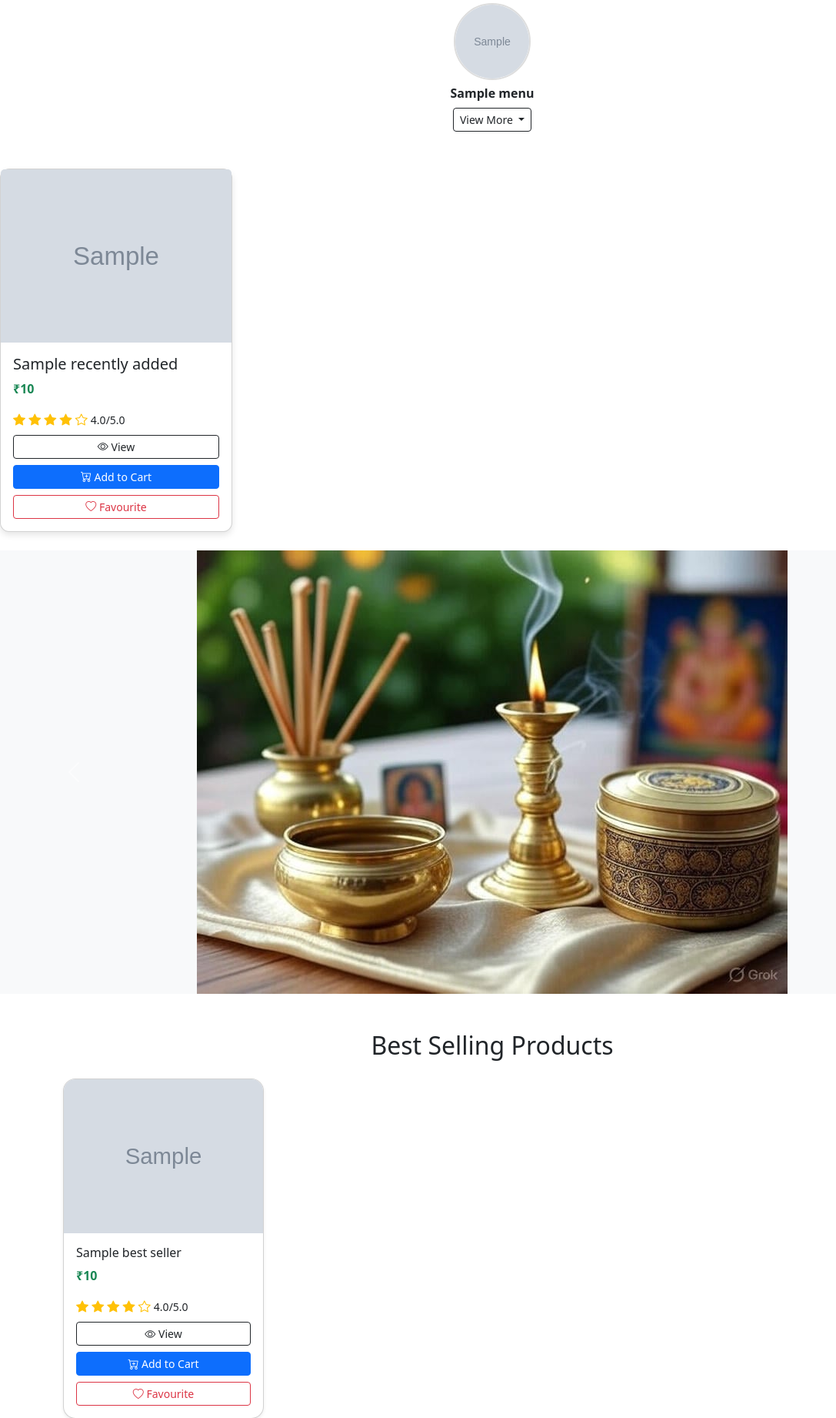
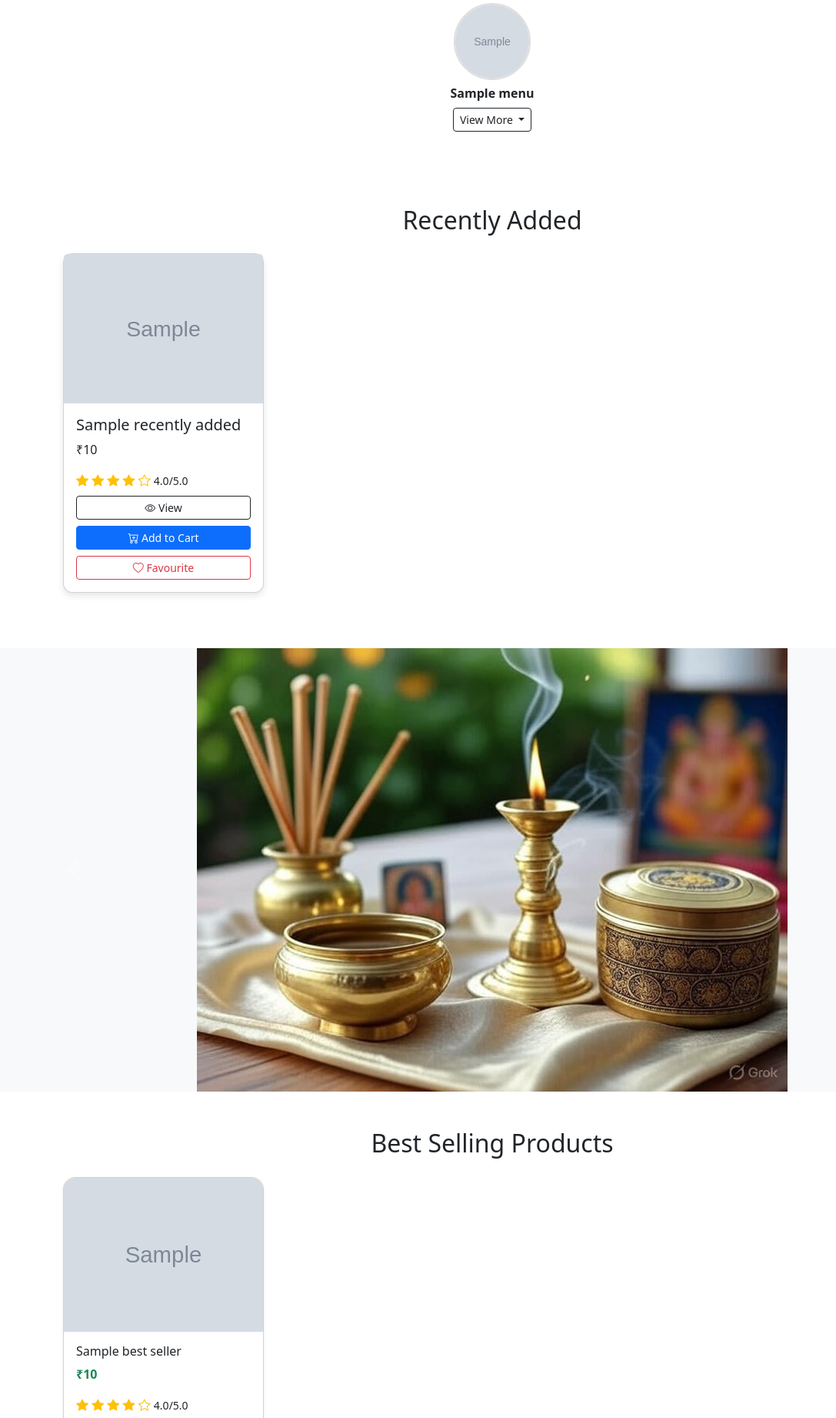
Before and after one commit to GnaneswaranRD/sakthi, a Django app: template accounts/templates/dashboard.html in a window 1280 px wide. Shown: the part 220-2062 px from the top of the page at 77% size, without its empty margins (0-1087 px from the left). Run offline with Django 5.2, Linux system fonts and the light colour scheme; the template is opened without the code that fills it: most values are stand-ins (such as "Sample title", 1, 10 or a date in 2020); grey boxes marked "Sample" are stand-in pictures.

Commit message:
minor update

```diff
--- a/accounts/templates/dashboard.html
+++ b/accounts/templates/dashboard.html
@@ -55,21 +55,21 @@
 </section>
 
 <!-- SECTION 1: Recently Added Products -->
+<div class="container py-5 scroll-animate scroll-right">
+  <h2 class="mb-4 text-center">Recently Added</h2>
   <div class="row">
     {% for p in recently_added %}
     <div class="col-6 col-md-3 mb-4">
-    <div class="card product-card h-100 d-flex flex-column">
+      <div class="card product-card h-100">
         {% if p.image %}
         <img src="{{ p.image.url }}" class="card-img-top" alt="{{ p.name }}">
         {% else %}
         <img src="{% static 'noimage.png' %}" class="card-img-top" alt="{{ p.name }}">
         {% endif %}
-
         <div class="card-body d-flex flex-column">
           <h5 class="card-title">{{ p.name }}</h5>
-        <p class="card-text fw-bold text-success">₹{{ p.price }}</p>
+          <p class="card-text">₹{{ p.price }}</p>
 
-        <!-- Rating Stars -->
           <div class="mb-2">
             {% for i in "12345" %}
               {% if forloop.counter <= p.avg_rating|default:0 %}
@@ -83,12 +83,16 @@
 
           <!-- Action Buttons -->
             <div class="d-grid gap-2 mt-auto">
+              <!-- View Button -->
               <a href="{% url 'product_detail' p.id %}" class="btn btn-sm btn-outline-dark w-100">
                 <i class="bi bi-eye"></i> View
               </a>
+              <!-- Add to Cart -->
               <a href="{% url 'add_to_cart' p.id %}" class="btn btn-sm btn-primary w-100">
                 <i class="bi bi-cart-plus"></i> Add to Cart
               </a>
+
+              <!-- Add to Favourite -->
               <a href="{% url 'add_to_favourite' p.id %}" class="btn btn-sm btn-outline-danger w-100">
                 <i class="bi bi-heart"></i> Favourite
               </a>
@@ -98,7 +102,7 @@
     </div>
     {% endfor %}
   </div>
-
+</div>
 
 <!-- HERO SECTION -->
 <div id="carouselHero" class="carousel slide scroll-animate scroll-left">
@@ -138,7 +142,6 @@
           <h6 class="card-title text-truncate">{{ p.name }}</h6>
           <p class="card-text fw-bold text-success mb-3">₹{{ p.price }}</p>
 
-          <!-- Rating Stars -->
           <div class="mb-2">
             {% for i in "12345" %}
               {% if forloop.counter <= p.avg_rating|default:0 %}
--- a/accounts/templates/home.html
+++ b/accounts/templates/home.html
@@ -97,6 +97,9 @@
       margin-top: 0; /* keeps it directly below the button */
     }
 
+    body {
+    overflow-x: hidden;
+}
 
   </style>
 
```
Lines whose indentation alone changed are shown as unchanged.
